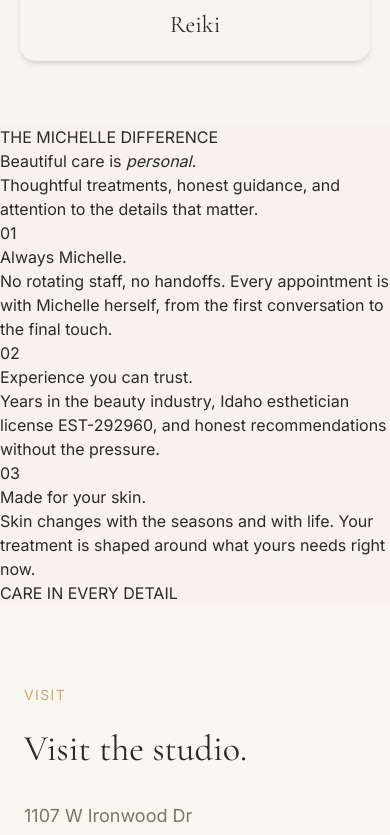
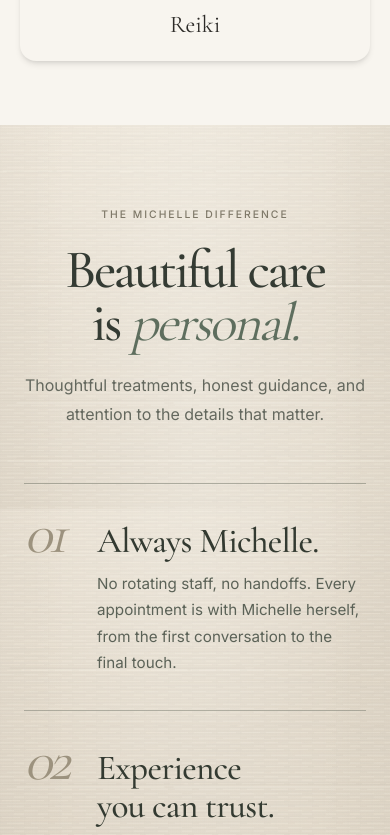
Before and after one commit to Unchainedmindprompts/Aesthetics-by-Michelle, a Next.js app: page / in a window 390 px wide. Shown: the part 3460-4295 px from the top of the page. Built offline with nearby package versions, Linux system fonts and the light colour scheme.

Commit message:
Style full-width warm grasscloth section with refined editorial rows

```diff
--- a/app/globals.css
+++ b/app/globals.css
@@ -319,228 +319,198 @@ body {
   .meet-feature__link { transition: none; }
 }
 
-
-/* Editorial chapter: The Michelle Difference */
-.difference-feature {
-  display: grid;
-  grid-template-columns: minmax(0, 45%) minmax(0, 55%);
-  min-height: 690px;
+/* Quiet luxury: uninterrupted full-width woven grasscloth, not a split panel. */
+.grasscloth-feature {
+  position: relative;
+  isolation: isolate;
+  width: 100%;
   overflow: hidden;
-  background: #eee8dd;
+  background-color: #dbcfbd;
+  background-image:
+    linear-gradient(180deg, rgba(255, 251, 242, .45), rgba(244, 237, 224, .22)),
+    url("/images/grasscloth-texture.svg");
+  background-position: center, left top;
+  background-repeat: no-repeat, repeat;
+  background-size: cover, 512px 384px;
+  color: #343b33;
 }
 
-.difference-feature__intro {
-  position: relative;
-  isolation: isolate;
-  display: flex;
-  align-items: center;
-  overflow: hidden;
-  background: linear-gradient(145deg, #46584d 0%, #35473d 59%, #2d4037 100%);
-  color: #f6f0e7;
+.grasscloth-feature::before {
+  content: "";
+  position: absolute;
+  inset: 0;
+  z-index: -1;
+  background:
+    radial-gradient(ellipse at 50% 20%, rgba(255, 255, 251, .25), transparent 62%),
+    linear-gradient(90deg, rgba(102, 91, 76, .035), transparent 17%, transparent 83%, rgba(102, 91, 76, .035));
+  pointer-events: none;
 }
 
-.difference-feature__intro::after {
-  content: "";
-  position: absolute;
-  z-index: -1;
-  inset: 0;
-  pointer-events: none;
-  background: radial-gradient(ellipse at 65% 32%, rgba(232, 208, 171, .13), transparent 68%);
+.grasscloth-feature__inner {
+  position: relative;
+  z-index: 1;
+  max-width: 1320px;
+  margin: 0 auto;
+  padding: clamp(90px, 9vw, 144px) clamp(26px, 5vw, 76px) clamp(82px, 8vw, 126px);
 }
 
-.difference-feature__ornament {
-  position: absolute;
-  z-index: -1;
-  width: min(105%, 800px);
-  right: -28%;
-  bottom: -30%;
-  color: #c3a887;
-  opacity: .39;
-  pointer-events: none;
-  transform: rotate(-7deg);
+.grasscloth-feature__header {
+  max-width: 930px;
+  margin: 0 auto clamp(54px, 6vw, 90px);
+  text-align: center;
 }
 
-.difference-feature__intro-inner {
-  position: relative;
-  z-index: 1;
-  max-width: 640px;
-  padding: clamp(85px, 8vw, 148px) clamp(36px, 6vw, 110px);
+.grasscloth-feature__eyebrow {
+  color: #7e7868;
+  font-family: var(--font-inter), sans-serif;
+  font-size: .72rem;
+  font-weight: 500;
+  letter-spacing: .23em;
+  line-height: 1.6;
 }
 
-.difference-feature__eyebrow,
-.difference-feature__reasons-label,
-.difference-feature__intro-footer {
-  font-family: var(--font-inter), sans-serif;
-  font-size: .69rem;
+.grasscloth-feature__heading {
+  margin: 20px auto 0;
+  font-family: var(--font-cormorant), Georgia, serif;
+  font-size: clamp(3.7rem, 6.3vw, 7rem);
   font-weight: 500;
-  letter-spacing: .21em;
-  line-height: 1.65;
-}
-
-.difference-feature__eyebrow {
-  color: #e2c59d;
-}
-
-.difference-feature__headline {
-  margin-top: 40px;
-  font-family: var(--font-cormorant), Georgia, serif;
-  font-size: clamp(4rem, 6.1vw, 8rem);
-  font-weight: 500;
-  line-height: .94;
-  letter-spacing: -.037em;
+  letter-spacing: -.045em;
+  line-height: .99;
   text-wrap: balance;
 }
 
-.difference-feature__headline em {
-  display: block;
-  margin-top: .07em;
-  color: #efdbbf;
+.grasscloth-feature__heading em {
+  display: inline;
+  color: #5e6e5e;
+  font-weight: 400;
   font-style: italic;
-  font-weight: 400;
 }
 
-.difference-feature__dek {
-  max-width: 34ch;
-  margin-top: 38px;
-  color: #eee6d9;
+.grasscloth-feature__intro {
+  max-width: 590px;
+  margin: 28px auto 0;
+  color: #64685e;
   font-family: var(--font-inter), sans-serif;
-  font-size: clamp(.98rem, 1.2vw, 1.09rem);
-  line-height: 1.82;
+  font-size: clamp(1rem, 1.45vw, 1.14rem);
+  line-height: 1.8;
+  text-wrap: pretty;
 }
 
-.difference-feature__intro-footer {
-  display: flex;
-  align-items: center;
-  gap: 16px;
-  margin-top: 66px;
-  color: #d7c1a6;
-  font-size: .56rem;
-  letter-spacing: .17em;
-}
-
-.difference-feature__intro-rule {
-  width: 50px;
-  height: 1px;
-  flex: 0 0 50px;
-  background: #c3a887;
-}
-
-.difference-feature__reasons {
-  display: flex;
-  flex-direction: column;
-  justify-content: center;
-  min-width: 0;
-  padding: clamp(78px, 6.5vw, 128px) clamp(38px, 7.4vw, 145px);
-  background:
-    radial-gradient(ellipse at 100% 0%, rgba(235, 211, 184, .24), transparent 64%),
-    #f0eae0;
-  color: #343931;
-}
-
-.difference-feature__reasons-label {
-  margin-bottom: 25px;
-  color: #8f7e68;
-}
-
-.difference-feature__list {
+.grasscloth-feature__reasons {
   list-style: none;
   margin: 0;
   padding: 0;
+  border-top: 1px solid rgba(72, 79, 67, .37);
 }
 
-.difference-feature__item {
+.grasscloth-feature__reason {
   display: grid;
-  grid-template-columns: clamp(65px, 7vw, 110px) minmax(0, 1fr);
-  gap: clamp(16px, 2vw, 36px);
-  align-items: start;
-  padding: clamp(27px, 3vw, 43px) 0;
-  border-top: 1px solid rgba(83, 91, 73, .23);
+  grid-template-columns: minmax(75px, 100px) minmax(225px, .93fr) minmax(295px, 1.35fr);
+  align-items: baseline;
+  column-gap: clamp(26px, 3.8vw, 62px);
+  padding: clamp(32px, 3.4vw, 50px) 0;
+  border-bottom: 1px solid rgba(72, 79, 67, .33);
 }
 
-.difference-feature__item:last-child {
-  border-bottom: 1px solid rgba(83, 91, 73, .23);
+.grasscloth-feature__number {
+  color: #9c927e;
+  font-family: var(--font-cormorant), Georgia, serif;
+  font-size: clamp(3.6rem, 5.5vw, 6.4rem);
+  font-weight: 400;
+  font-style: italic;
+  letter-spacing: -.07em;
+  line-height: .72;
 }
 
-.difference-feature__number {
+.grasscloth-feature__title {
+  color: #333a31;
   font-family: var(--font-cormorant), Georgia, serif;
-  font-size: clamp(4.2rem, 5.6vw, 6.3rem);
-  font-style: italic;
-  font-weight: 400;
-  line-height: .85;
-  letter-spacing: -.07em;
-  color: #bea786;
-}
-
-.difference-feature__item-heading {
-  font-family: var(--font-cormorant), Georgia, serif;
-  font-size: clamp(1.75rem, 2.05vw, 2.55rem);
+  font-size: clamp(2rem, 2.8vw, 3.15rem);
   font-weight: 500;
-  line-height: 1.05;
-  letter-spacing: -.01em;
+  line-height: 1.07;
+  letter-spacing: -.02em;
   text-wrap: balance;
 }
 
-.difference-feature__item-description {
-  max-width: 43ch;
-  margin-top: 12px;
-  color: #67685f;
+.grasscloth-feature__description {
+  max-width: 52ch;
+  color: #5b6257;
   font-family: var(--font-inter), sans-serif;
-  font-size: clamp(.91rem, 1.06vw, 1rem);
-  line-height: 1.76;
+  font-size: clamp(.96rem, 1.15vw, 1.06rem);
+  line-height: 1.83;
 }
 
-@media (min-width: 1700px) {
-  .difference-feature__intro-inner {
-    margin-left: max(0px, calc((100vw - 1800px) / 3));
+.grasscloth-feature__footer {
+  display: flex;
+  align-items: center;
+  justify-content: center;
+  gap: 23px;
+  margin-top: clamp(55px, 6vw, 88px);
+  font-family: var(--font-inter), sans-serif;
+  color: #7f7c70;
+  font-size: .64rem;
+  font-weight: 500;
+  letter-spacing: .22em;
+}
+
+.grasscloth-feature__footer span {
+  display: block;
+  width: clamp(22px, 8vw, 92px);
+  height: 1px;
+  background: rgba(93, 99, 80, .38);
+}
+
+@media (max-width: 1023px) {
+  .grasscloth-feature__reason {
+    grid-template-columns: 68px minmax(170px, 1fr) minmax(260px, 1.25fr);
+    column-gap: 25px;
+  }
+  .grasscloth-feature__title {
+    font-size: clamp(2rem, 3.7vw, 2.7rem);
   }
 }
 
-@media (max-width: 1080px) {
-  .difference-feature { grid-template-columns: minmax(0, 43%) minmax(0, 57%); }
-  .difference-feature__intro-inner { padding: 90px 38px; }
-  .difference-feature__reasons { padding: 70px 38px; }
-  .difference-feature__headline { font-size: clamp(3.65rem, 7.3vw, 5.7rem); }
-  .difference-feature__item { grid-template-columns: 64px minmax(0, 1fr); gap: 18px; }
-  .difference-feature__number { font-size: 4.25rem; }
+@media (max-width: 767px) {
+  .grasscloth-feature__inner {
+    padding: 82px 24px 84px;
   }
-
-@media (max-width: 767px) {
-  .difference-feature {
-    display: block;
-    min-height: auto;
+  .grasscloth-feature__header {
+    margin-bottom: 54px;
   }
-  .difference-feature__intro-inner {
-    padding: 83px 26px 89px;
+  .grasscloth-feature__eyebrow {
+    font-size: .65rem;
+    letter-spacing: .19em;
   }
-  .difference-feature__headline {
-    margin-top: 28px;
-    font-size: clamp(4.1rem, 13.4vw, 6rem);
+  .grasscloth-feature__heading {
+    font-size: clamp(3.4rem, 12vw, 5.2rem);
+    line-height: .98;
   }
-  .difference-feature__dek {
-    max-width: 40ch;
-    margin-top: 26px;
+  .grasscloth-feature__intro {
+    margin-top: 21px;
+    font-size: 1rem;
   }
-  .difference-feature__intro-footer {
-    margin-top: 43px;
+  .grasscloth-feature__reason {
+    grid-template-columns: 55px minmax(0, 1fr);
+    column-gap: 18px;
+    row-gap: 11px;
+    padding: 29px 0 33px;
   }
-  .difference-feature__ornament {
-    width: 500px;
-    right: -230px;
-    bottom: -190px;
+  .grasscloth-feature__number {
+    grid-row: 1 / 3;
+    font-size: 3.65rem;
   }
-  .difference-feature__reasons {
-    padding: 60px 26px 76px;
+  .grasscloth-feature__title {
+    font-size: clamp(2.2rem, 8vw, 3rem);
   }
-  .difference-feature__reasons-label {
-    margin-bottom: 18px;
-    max-width: 28ch;
-    font-size: .62rem;
+  .grasscloth-feature__description {
+    grid-column: 2;
+    font-size: .95rem;
+    line-height: 1.75;
   }
-  .difference-feature__item {
-    grid-template-columns: 55px minmax(0, 1fr);
-    gap: 18px;
-    padding: 29px 0;
+  .grasscloth-feature__footer {
+    margin-top: 57px;
+    gap: 12px;
+    font-size: .54rem;
+    letter-spacing: .13em;
   }
-  .difference-feature__number { font-size: 3.7rem; }
-  .difference-feature__item-heading { font-size: clamp(1.85rem, 6.7vw, 2.3rem); }
 }
```
Lines whose indentation alone changed are shown as unchanged.
